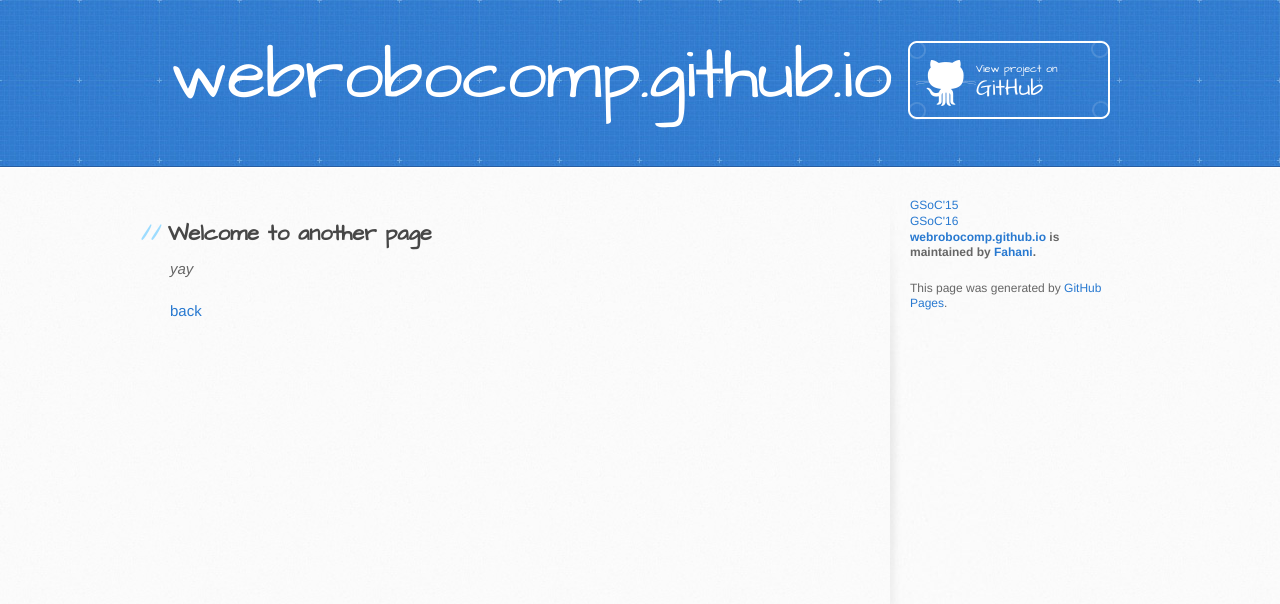
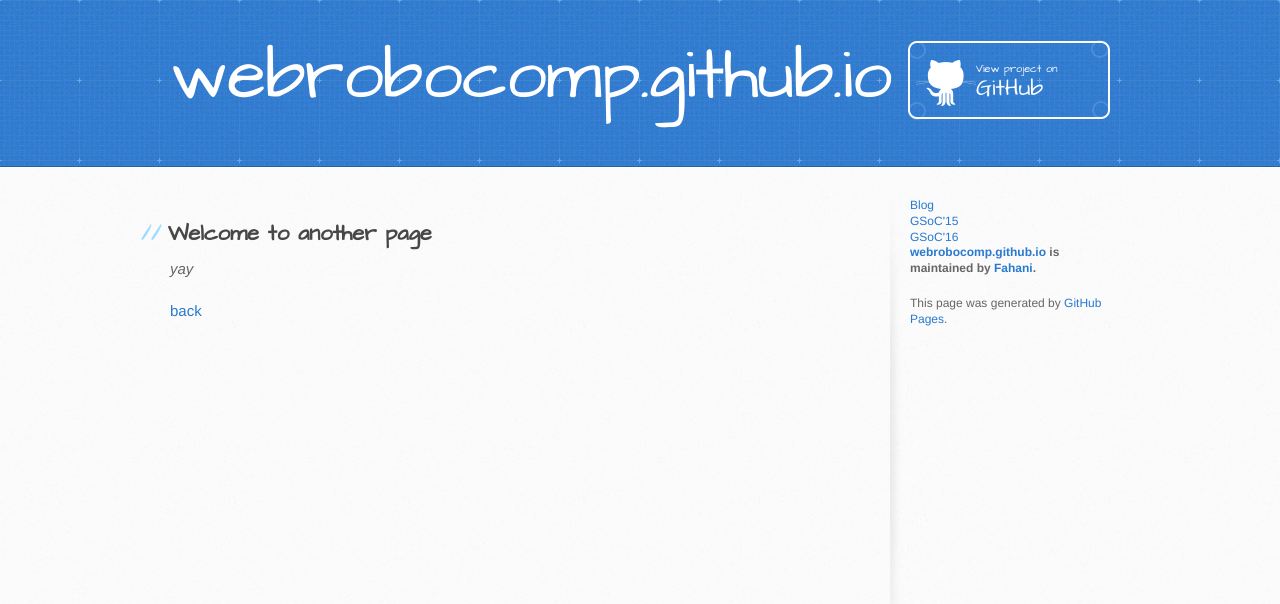
Before and after one commit to Fahani/webrobocomp.github.io, a Jekyll site: the page built from another-page.md, in a window 1280 px wide. Shown: the top 604 px of the page. Built offline with Jekyll 4.4.1, drawn with Linux system fonts in a browser that asks for light colours; the repository's description, which GitHub fills in, is left out; our own code applies the rules of GitHub Pages for plain Markdown files.

Commit message:
Blog in menu

```diff
--- a/_layouts/default.html
+++ b/_layouts/default.html
@@ -38,6 +38,8 @@
         </section>
 
         <aside id="sidebar">
+			<a href="/webrobocomp.github.io/blog/index">Blog</a>
+			<br>
 			<a href="/webrobocomp.github.io/gsoc/2015/index">GSoC'15</a>
 			<br>
 			<a href="/webrobocomp.github.io/gsoc/2016/index">GSoC'16</a>
```
